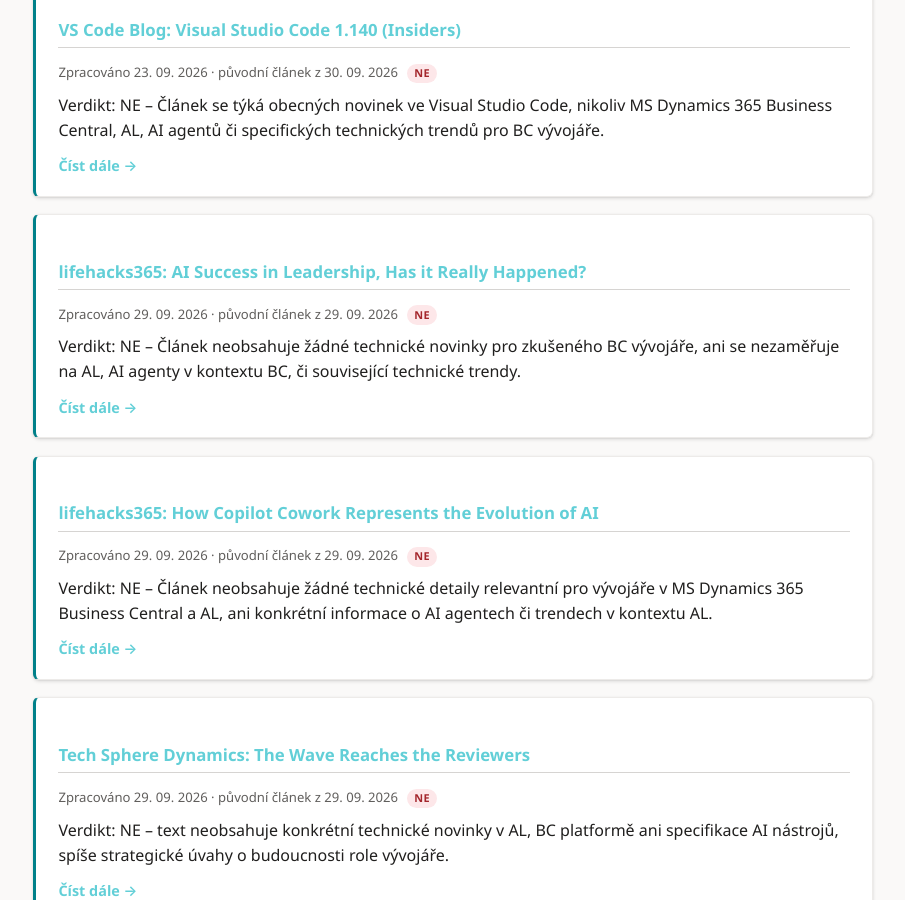
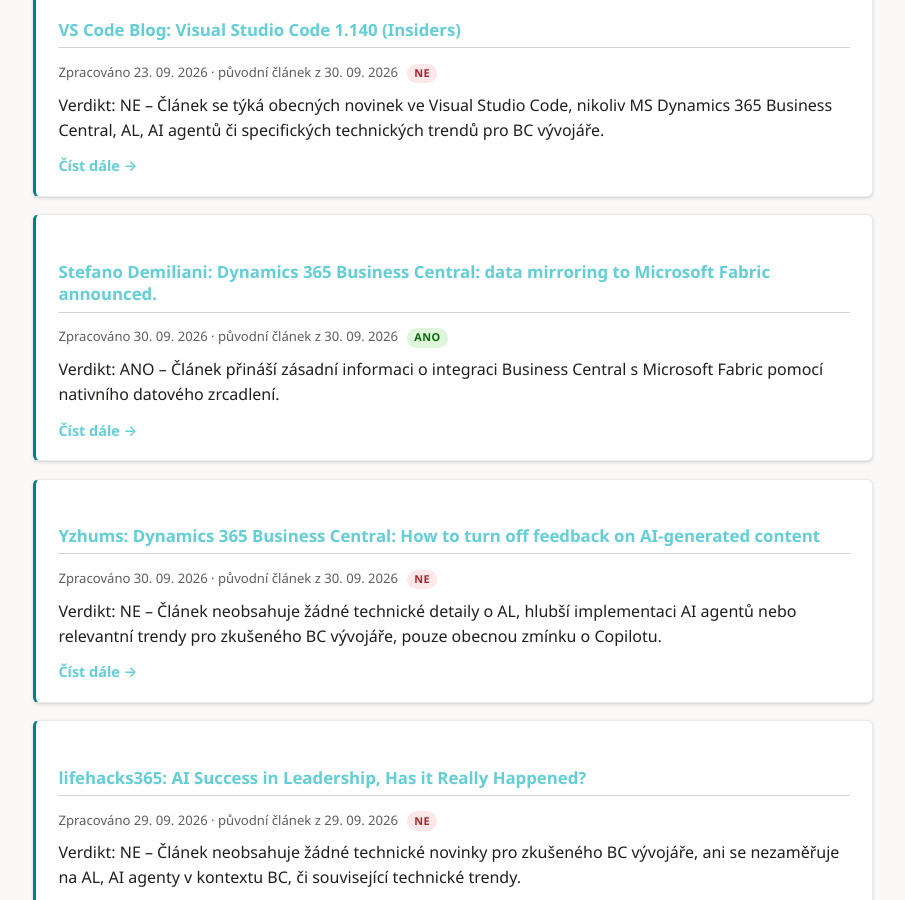
Before and after one commit to ValsorimS/bc-daily-digest, a Jekyll site: the page built from index.md, in a window 1280 px wide and 900 px high, scrolled down 194 px. Shown: the whole window, without its empty margins (187-1092 px from the left). Built offline with Jekyll 4.4.1, drawn with Linux system fonts in a browser that asks for light colours.

Commit message:
Update daily digest

```diff
--- a/_posts/2026-09-30-lifehacks365-2.md
+++ b/_posts/2026-09-30-lifehacks365-2.md
@@ -1,16 +1,16 @@
 ---
 layout: post
-title: "lifehacks365: AI Success in Leadership, Has it Really Happened?"
+title: "lifehacks365: How Copilot Cowork Represents the Evolution of AI"
 published: true
-original_date: 2026-08-26
+original_date: 2026-08-19
 ---
 
-Verdikt: NE – Text neobsahuje žádné technické informace o Business Central, AL kódu ani integrační architektuře AI agentů, jedná se pouze o obecný manažerský přehled o adopci AI.
+Verdikt: NE – článek neobsahuje žádné technické novinky relevantní pro MS Dynamics 365 Business Central vývojáře v oblasti AL nebo specifických AI integrací do BC.
 
 <!--více-->
 
-- Absence AL a BC specifik: Článek neobsahuje žádný technický obsah týkající se Copilot toolkitu, prompt engineeringu v AL, Azure OpenAI integrace ani Business Central API.
-- Strategické metriky místo architektury: Obsah podcastu se zaměřuje čistě na manažerskou redefinici KPI a metrik úspěšnosti při zavádění AI řešení v organizacích.
-- Důraz na leadership: Téma řeší transformaci myšlení (mindset shift) na úrovni vedení podniku bez jakýchkoliv podrobností o konfiguraci, vývoji či technické implementaci AI agentů.
+*   Analyzovaný text popisuje obecný posun AI, včetně konceptu „Copilot Cowork“, od úkolově orientovaného k výsledkově orientovanému přístupu. Nejsou zde uvedeny žádné konkrétní technické detaily ani AL-specifické implementační body pro Business Central, které by popisovaly integraci tohoto paradigmatu do AL kódu, např. nové třídy pro AI agenty, eventy, nebo API rozhraní pro interakci s těmito systémy.
+*   Z textu nevyplývají žádné novinky týkající se rozšíření AL jazyka, nových objektů (např. `AI Agent Codeunit`), specifických datových typů pro manipulaci s AI modely, nebo metod pro řízení generativních AI procesů přímo z AL. Chybí jakákoliv zmínka o funkcích jako `AI.Invoke`, `Copilot.GenerateResponse` či obdobných v kontextu AL.
+*   Přestože text hovoří o evoluci AI, postrádá jakékoliv technické trendy nebo plány pro integraci „Copilot Cowork“ či obdobných AI agentů přímo do ERP kontextu Business Central. Není zmíněna roadmapa pro využití AI pro automatizaci specifických BC procesů (např. automatické generování objednávek, predikce poptávky s využitím AI přímo v AL), ani nové architektonické vzory pro AI-enhanced BC řešení.
 
-[Číst celý článek](https://lifehacks365.com/2026/08/26/ai-success-in-leadership-has-it-really-happened/?utm_source=rss&utm_medium=rss&utm_campaign=ai-success-in-leadership-has-it-really-happened)
+[Číst celý článek](https://lifehacks365.com/2026/08/19/how-copilot-cowork-represents-the-evolution-of-ai/?utm_source=rss&utm_medium=rss&utm_campaign=how-copilot-cowork-represents-the-evolution-of-ai)
--- /dev/null
+++ b/_posts/2026-09-30-stefano-demiliani-0.md
@@ -0,0 +1,16 @@
+---
+layout: post
+title: "Stefano Demiliani: Dynamics 365 Business Central: data mirroring to Microsoft Fabric announced."
+published: true
+original_date: 2026-09-30
+---
+
+Verdikt: ANO – Článek přináší zásadní informaci o integraci Business Central s Microsoft Fabric pomocí nativního datového zrcadlení.
+
+<!--více-->
+
+- Spuštění nativního data mirroring pro Business Data v Microsoft Fabric (oznámeno na FabCon Europe v Barceloně).
+- Eliminace potřeby složitých ETL procesů a integrací při přenosu transakčních dat BC do analytického prostředí Fabric OneLake.
+- Okamžitá dostupnost replikovaných dat v Delta formátu pro advanced analytics, Power BI a AI workloady bez zatěžování samotné OLTP databáze BC.
+
+[Číst celý článek](https://demiliani.com/2026/09/30/dynamics-365-business-central-data-mirroring-to-microsoft-fabric-announced/)
--- /dev/null
+++ b/_posts/2026-09-30-yzhums-1.md
@@ -0,0 +1,16 @@
+---
+layout: post
+title: "Yzhums: Dynamics 365 Business Central: How to turn off feedback on AI-generated content"
+published: true
+original_date: 2026-09-30
+---
+
+Verdikt: NE – Článek neobsahuje žádné technické detaily o AL, hlubší implementaci AI agentů nebo relevantní trendy pro zkušeného BC vývojáře, pouze obecnou zmínku o Copilotu.
+
+<!--více-->
+
+*   Implementována je možnost konfigurace sběru zpětné vazby pro AI-generovaný obsah (zmiňovaný Copilot) v Business Central, konkrétně vypnutí této funkce.
+*   Článek zmiňuje Copilot jako "AI-powered assistant" integrovaný v BC napříč obchodními liniemi, avšak neposkytuje žádné technické detaily o jeho API, extensibility modelech v AL, způsobu integrace dat, ani architektonických aspektech.
+*   Nejsou prezentovány žádné technické novinky týkající se AL jazyka, nových AL konstrukcí, nástrojů pro AI agenty, integračních vzorů s AI nebo hlubších trendů, které by byly relevantní pro zkušeného AL vývojáře.
+
+[Číst celý článek](https://yzhums.com/76396/)
--- a/history.json
+++ b/history.json
@@ -428,5 +428,8 @@
     "https://lifehacks365.com/2026/09/29/how-copilot-cowork-represents-the-evolution-of-ai/?utm_source=rss&utm_medium=rss&utm_campaign=how-copilot-cowork-represents-the-evolution-of-ai": "2026-09-29T16:06:51.884131",
     "https://lifehacks365.com/2026/09/29/lisa-crosbie-on-ai-delegation-copilot-cowork-need-for-human-expertise-and-the-next-wave-of-ai/?utm_source=rss&utm_medium=rss&utm_campaign=lisa-crosbie-on-ai-delegation-copilot-cowork-need-for-human-expertise-and-the-next-wave-of-ai": "2026-09-30T00:08:07.038770",
     "https://lifehacks365.com/2026/09/08/moving-from-prompts-to-outcomes-with-microsoft-cowork/?utm_source=rss&utm_medium=rss&utm_campaign=moving-from-prompts-to-outcomes-with-microsoft-cowork": "2026-09-30T00:09:44.131323",
-    "https://lifehacks365.com/2026/08/26/ai-success-in-leadership-has-it-really-happened/?utm_source=rss&utm_medium=rss&utm_campaign=ai-success-in-leadership-has-it-really-happened": "2026-09-30T00:11:34.621345"
+    "https://lifehacks365.com/2026/08/26/ai-success-in-leadership-has-it-really-happened/?utm_source=rss&utm_medium=rss&utm_campaign=ai-success-in-leadership-has-it-really-happened": "2026-09-30T00:11:34.621345",
+    "https://demiliani.com/2026/09/30/dynamics-365-business-central-data-mirroring-to-microsoft-fabric-announced/": "2026-09-30T08:05:14.442599",
+    "https://yzhums.com/76396/": "2026-09-30T08:06:46.268579",
+    "https://lifehacks365.com/2026/08/19/how-copilot-cowork-represents-the-evolution-of-ai/?utm_source=rss&utm_medium=rss&utm_campaign=how-copilot-cowork-represents-the-evolution-of-ai": "2026-09-30T08:08:38.751808"
 }
```
